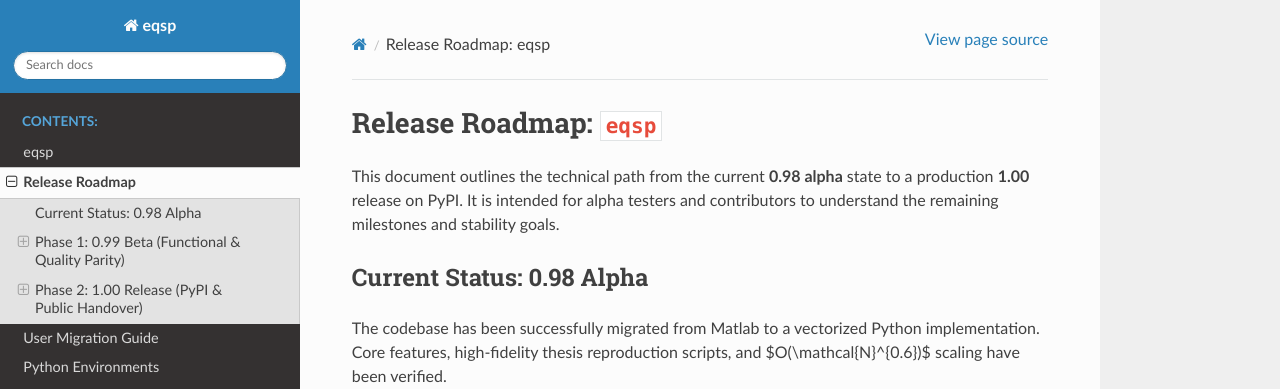
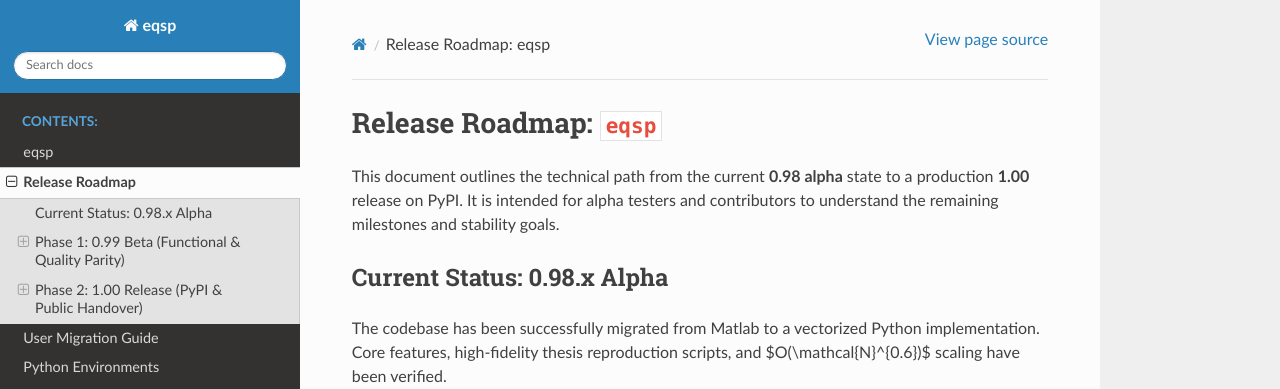
Before and after one commit to penguian/eqsp, a Sphinx documentation site: the page built from doc/release_roadmap.md, in a window 1280 px wide and 900 px high. Shown: the top 389 px of the window. Built offline with Sphinx 7.4.7 and the Read the Docs theme 3.1.0, drawn with Linux system fonts in a browser that asks for light colours.

Commit message:
Bump release to 0.98.1

```diff
--- a/doc/release_roadmap.md
+++ b/doc/release_roadmap.md
@@ -2,7 +2,7 @@
 
 This document outlines the technical path from the current **0.98 alpha** state to a production **1.00** release on PyPI. It is intended for alpha testers and contributors to understand the remaining milestones and stability goals.
 
-## Current Status: 0.98 Alpha
+## Current Status: 0.98.x Alpha
 The codebase has been successfully migrated from Matlab to a vectorized Python implementation. Core features, high-fidelity thesis reproduction scripts, and $O(\mathcal{N}^{0.6})$ scaling have been verified.
 
 ---
--- a/pyproject.toml
+++ b/pyproject.toml
@@ -4,7 +4,7 @@ build-backend = "setuptools.build_meta"
 
 [project]
 name = "eqsp"
-version = "0.98.0"
+version = "0.98.1"
 description = "Equal Area Sphere Partitioning Library"
 readme = "README.md"
 authors = [
```
